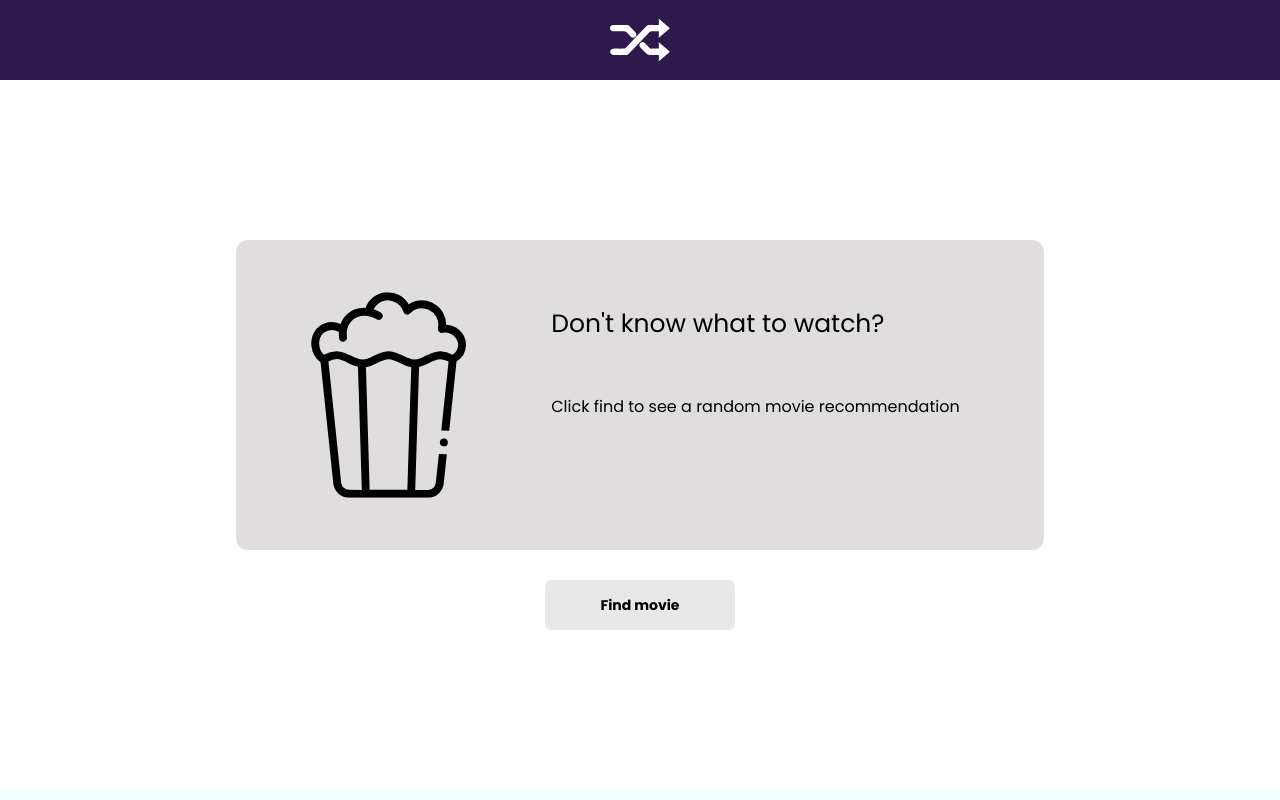
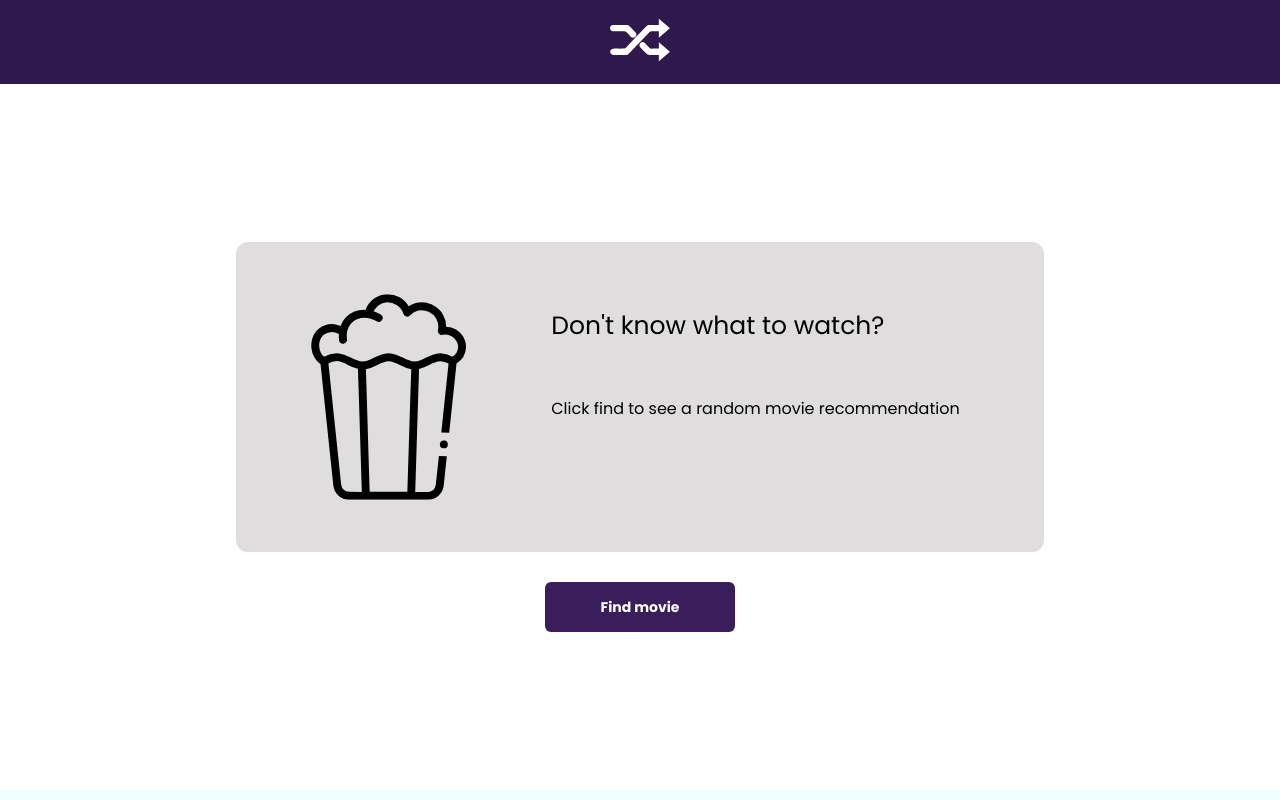
Before and after one commit to fabriciosouzza/random-movie, a plain HTML site: page index.html in a window 1280 px wide. Drawn offline with Linux system fonts and the light colour scheme.

Commit message:
feat(style): change the find button color and cursor hover behave

```diff
--- a/index.html
+++ b/index.html
@@ -13,7 +13,7 @@
 </head>
 <body>
     <header>
-        <img class="header_img" src="./assets/shuffle.svg">
+       <a href="#"><img class="header_img" src="./assets/shuffle.svg"></a>
     </header>
 
     <main>
--- a/main.js
+++ b/main.js
@@ -5,7 +5,7 @@ async function requestMovie(movieId) {
 }
 
 function getRandom() {
-    return Math.floor(Math.random() * 5000) + 1;
+    return Math.floor(Math.random() * 100000) + 1;
 }
 
 const newMovieButton = document.querySelector('.shuffle_button');
--- a/style.css
+++ b/style.css
@@ -83,7 +83,8 @@ main {
     border-radius: 6px;
     border-style: none;
 
-    background-color: #e9e8e8;
+    background-color: #3a1e5c;
+    color: #ffffff;
 
     font-family: 'Poppins';
     font-style: normal;
@@ -96,7 +97,7 @@ main {
 
 .shuffle_button:hover {
     cursor: pointer;
-    background-color: #d8d5d5;
+    background-color: #26143d;
 }
 
 .movie_poster:hover {
@@ -105,4 +106,5 @@ main {
 
 .header_img:hover {
     transform: scale(1.05);
+    cursor: pointer;
 }
```
